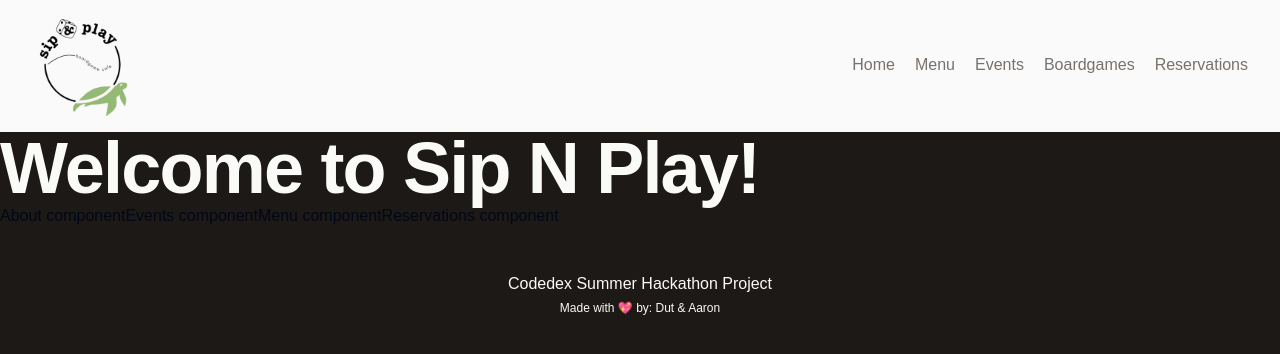
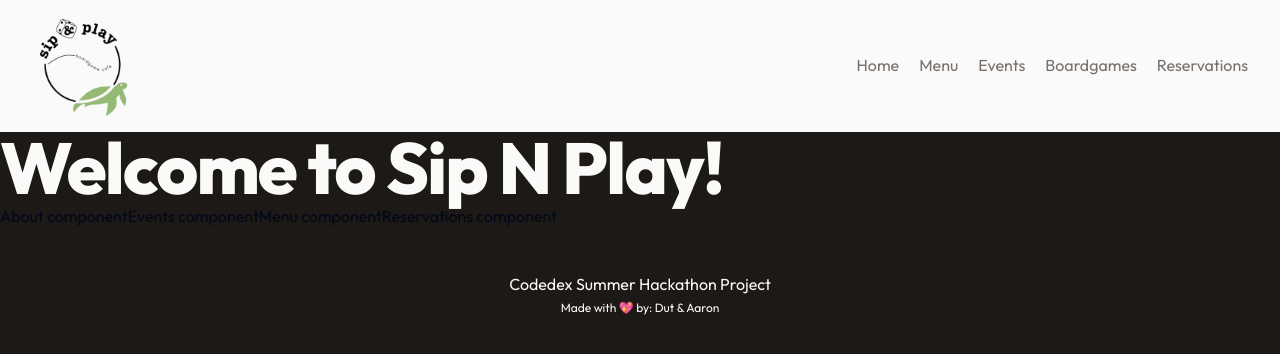
Before and after one commit to latham91/sipnplay, a Next.js app: page / in a window 1280 px wide. Shown: the top 354 px of the page. Built offline with nearby package versions, Linux system fonts and the light colour scheme.

Commit message:
fixes: imported outfit font

```diff
--- a/app/globals.css
+++ b/app/globals.css
@@ -1,3 +1,4 @@
+@import url("https://fonts.googleapis.com/css2?family=Outfit:wght@100..900&display=swap");
 @tailwind base;
 @tailwind components;
 @tailwind utilities;
```
